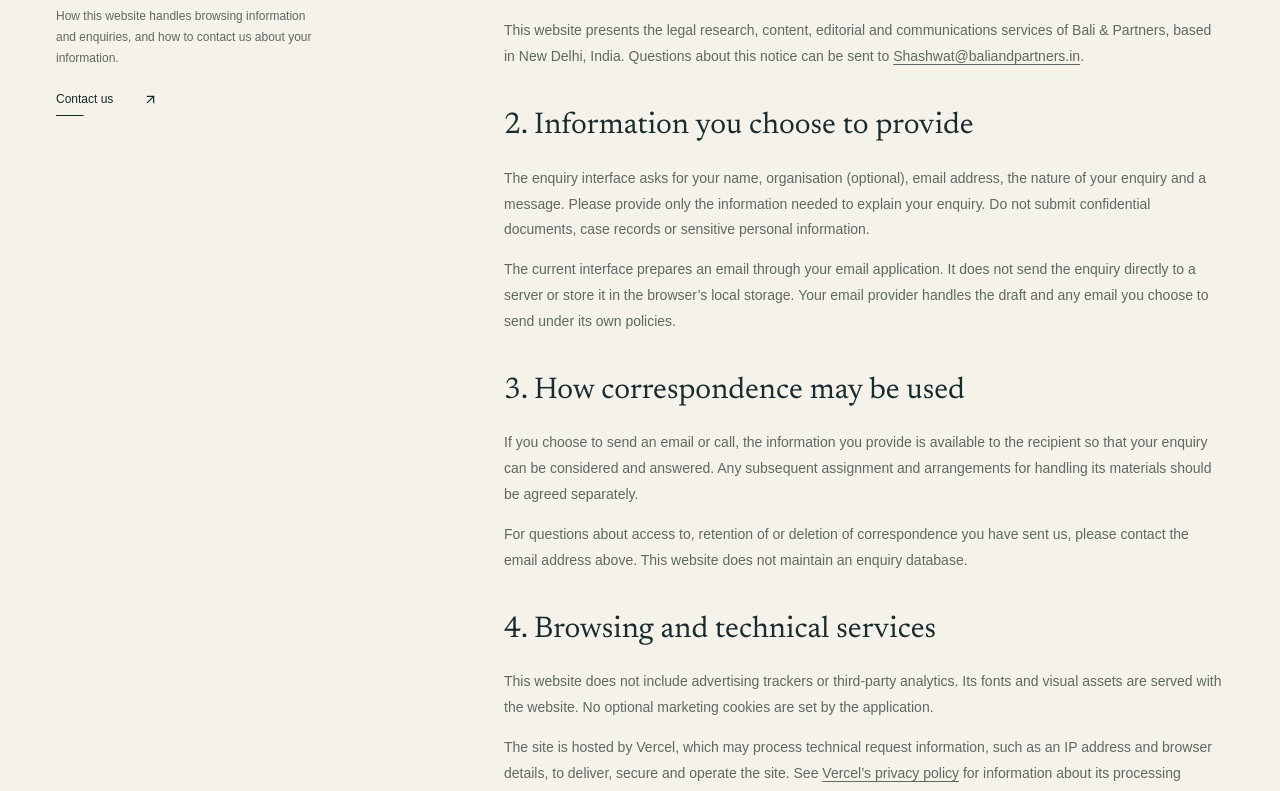
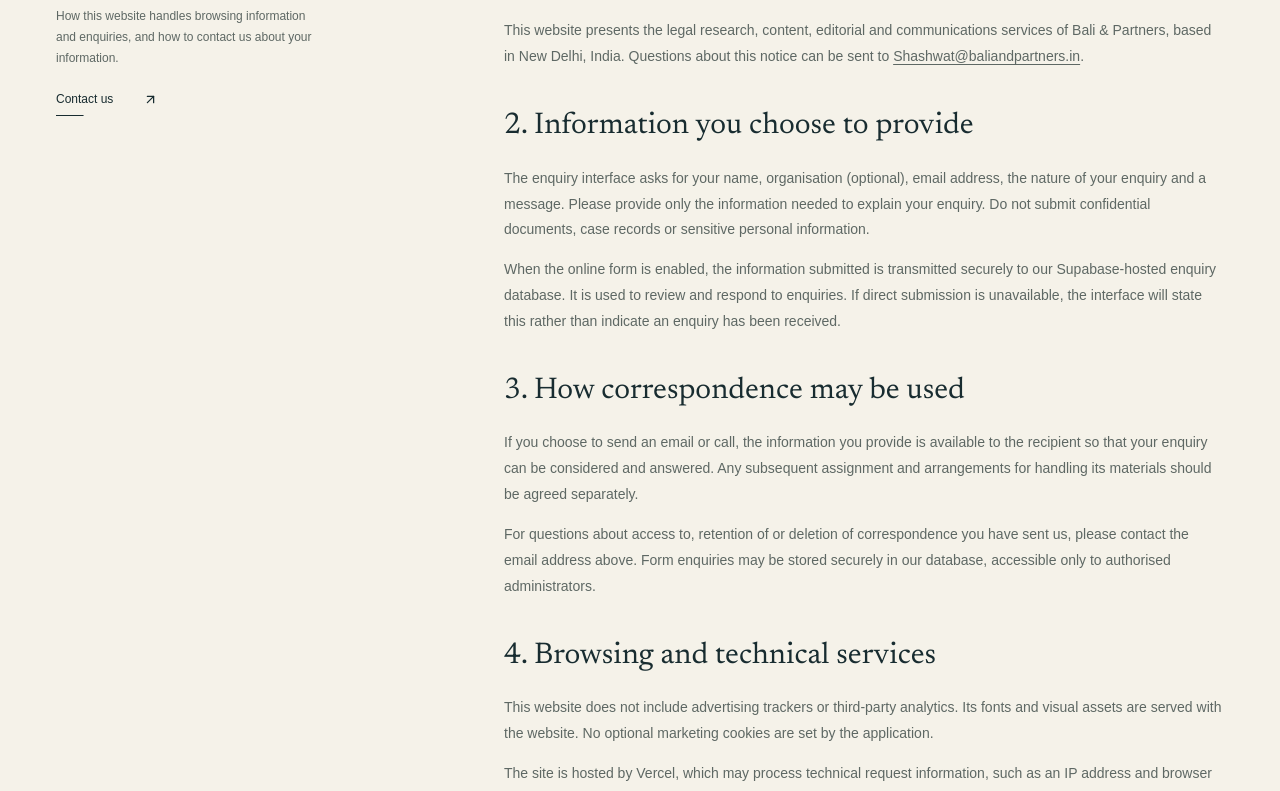
Before and after one commit to baliandpartners/BaliAndPartners, a React (Vite) app in the folder project/: page /privacy in a window 1280 px wide. Shown: the part 493-1284 px from the top of the page. Built offline with nearby package versions, Linux system fonts and the light colour scheme; a web font is replaced by a local one.

Commit message:
Improve founder profile and contact capture

```diff
--- a/project/src/pages/Pages.tsx
+++ b/project/src/pages/Pages.tsx
@@ -873,28 +873,36 @@ export function AboutPage() {
           <div>
             <p className="eyebrow">The founder</p>
             <h2 className="section-title">Shashwat Bali</h2>
-            <span className="founder-location">New Delhi, India</span>
+            <span className="founder-location">Advocate &amp; Founder · New Delhi, India</span>
           </div>
           <div className="founder-copy">
-            <h3>
-              A practice centred
-              <br />
-              on the written word.
-            </h3>
+            <h3>A perspective shaped<br />by legal practice.</h3>
             <p>
-              Bali &amp; Partners was founded by Shashwat Bali to bring legal
-              research, editorial development and professional communication
-              into a focused specialist offering.
+              Shashwat Bali is an advocate and the founder of Bali &amp; Partners.
+              His academic background includes legal studies at Symbiosis Law School,
+              Noida, and academic experience at Leeds Beckett University,
+              United Kingdom.
             </p>
             <p>
-              Legal professionals often have the expertise to contribute and
-              limited time to research, draft and prepare work for publication.
-              The consultancy brings dedicated capacity to that process, with an
-              agreed scope, traceable sources and final client approval.
+              His professional experience has been shaped by working with a
+              distinguished Senior Advocate, independent Advocates-on-Record,
+              full-service law firms and boutique legal practices, including
+              a Legal 500-recognised firm.
+            </p>
+            <p>
+              Over the past three years, he has undertaken legal research,
+              drafting and analytical assignments through individual projects
+              and sustained professional associations with firms and chambers.
+              His exposure encompasses commercial disputes, arbitration,
+              regulatory work and complex legal documentation.
+            </p>
+            <p>
+              Bali &amp; Partners draws on that practical foundation to deliver
+              research-led legal content, editorial development and professional
+              communication with precision, discretion and attention to detail.
             </p>
             <Link to="/approach" className="text-link">
-              The approach behind the work{" "}
-              <ArrowUpRight size={16} aria-hidden="true" />
+              The approach behind the work <ArrowUpRight size={16} aria-hidden="true" />
             </Link>
           </div>
         </div>
@@ -1016,7 +1024,7 @@ function LegalDocument({ type }: { type: "privacy" | "terms" }) {
         <h1 className="display">
           {privacy ? "Privacy notice." : "Website terms."}
         </h1>
-        <p className="legal-draft-label">Last updated · 18 October 2026</p>
+        <p className="legal-draft-label">Last updated · 24 October 2026</p>
       </section>
       <div className="container legal-layout">
         <aside>
@@ -1055,11 +1063,11 @@ function LegalDocument({ type }: { type: "privacy" | "terms" }) {
                   records or sensitive personal information.
                 </p>
                 <p>
-                  The current interface prepares an email through your email
-                  application. It does not send the enquiry directly to a server
-                  or store it in the browser’s local storage. Your email
-                  provider handles the draft and any email you choose to send
-                  under its own policies.
+                  When the online form is enabled, the information submitted is
+                  transmitted securely to our Supabase-hosted enquiry database.
+                  It is used to review and respond to enquiries. If direct
+                  submission is unavailable, the interface will state this
+                  rather than indicate an enquiry has been received.
                 </p>
               </section>
               <section>
@@ -1074,8 +1082,7 @@ function LegalDocument({ type }: { type: "privacy" | "terms" }) {
                 <p>
                   For questions about access to, retention of or deletion of
                   correspondence you have sent us, please contact the email
-                  address above. This website does not maintain an enquiry
-                  database.
+                  address above. Form enquiries may be stored securely in our database, accessible only to authorised administrators.
                 </p>
               </section>
               <section>
```
